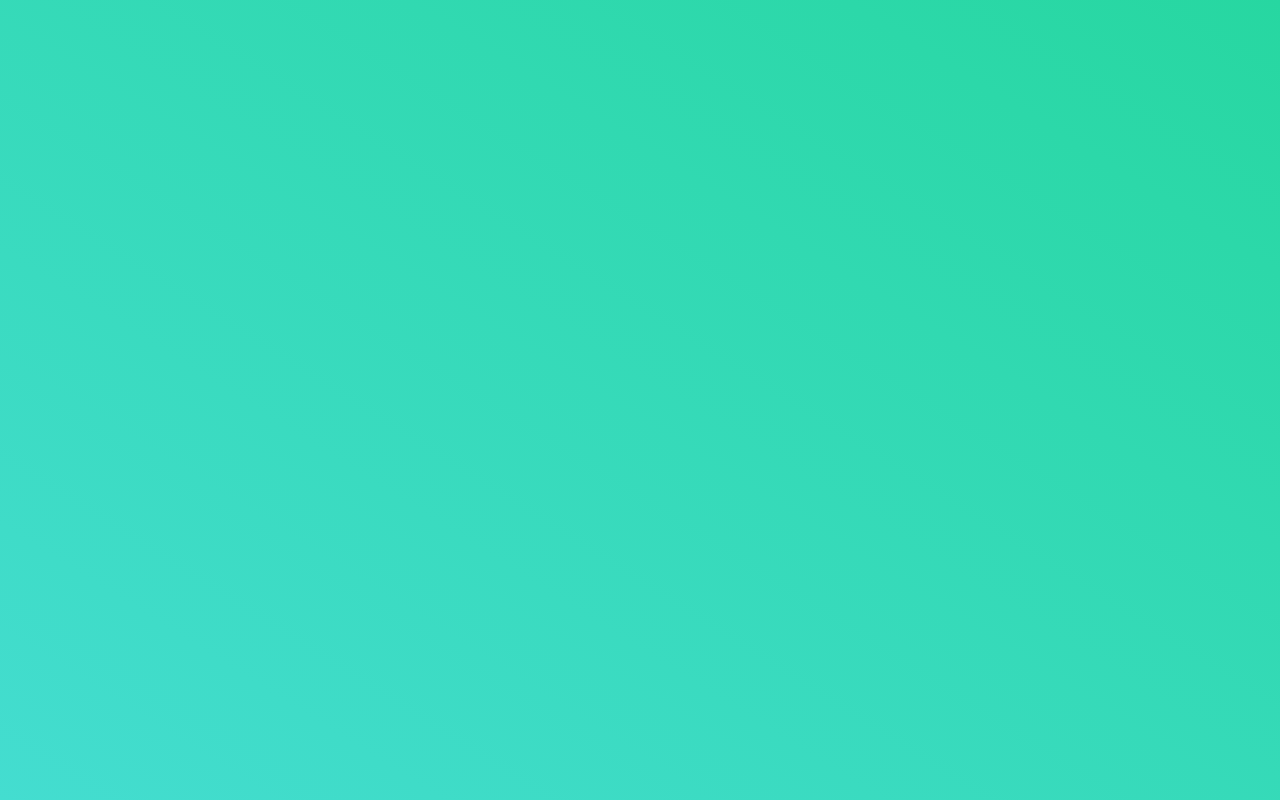
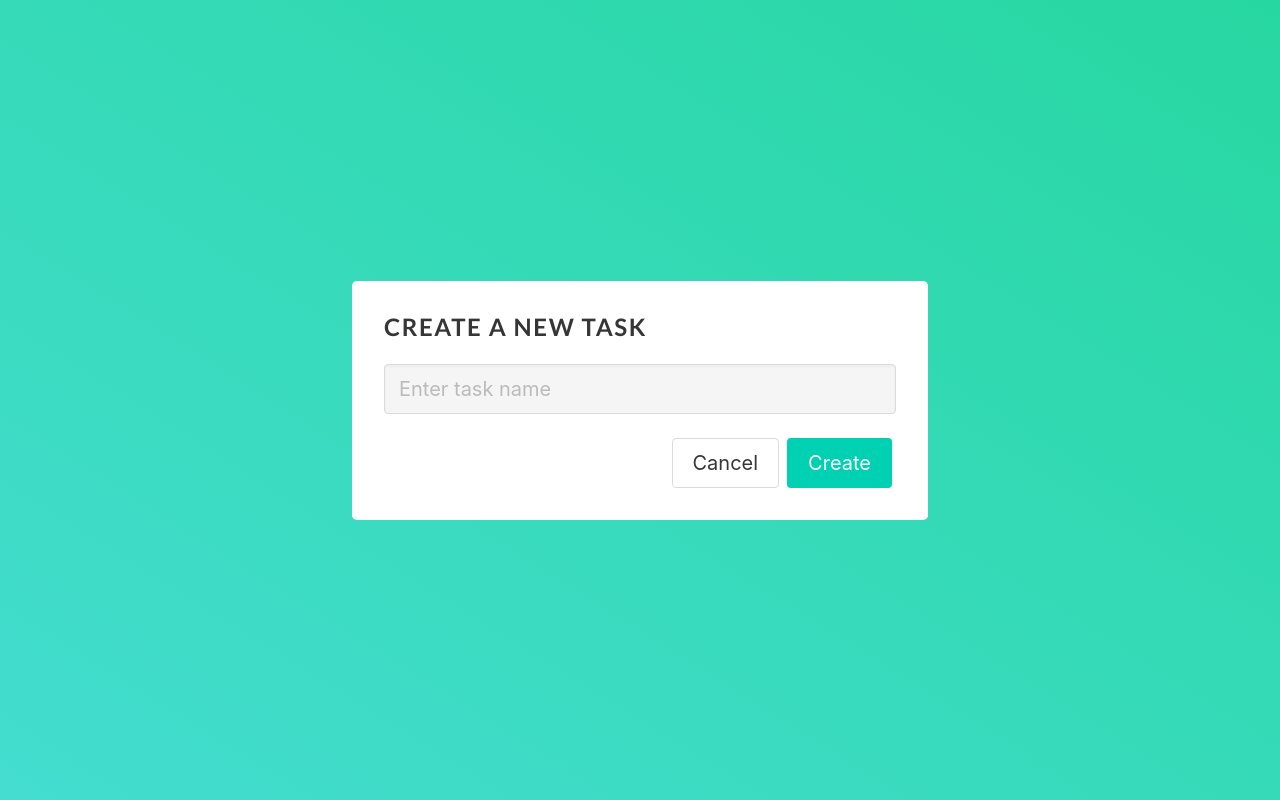
Before and after one commit to Lenasim/MEAN_stack_todolist, an Angular app in the folder front-end/: page /lists/1/new-task in a window 1280 px wide. Before the commit this address led to /. Built offline with nearby package versions, Linux system fonts and the light colour scheme.

Commit message:
add tasks button&function added

```diff
--- a/front-end/src/app/app-routing.module.ts
+++ b/front-end/src/app/app-routing.module.ts
@@ -2,13 +2,15 @@
 import { Routes, RouterModule } from '@angular/router';
 import { TaskViewComponent } from './pages/task-view/task-view.component';
 import { NewListComponent } from './pages/new-list/new-list.component';
+import { NewTaskComponent } from './pages/new-task/new-task.component';
 
 
 const routes: Routes = [
   { path: '', redirectTo: 'lists', pathMatch: 'full' },
   { path: 'new-list', component: NewListComponent },
   { path: 'lists', component: TaskViewComponent },
-  { path: 'lists/:listId', component: TaskViewComponent }
+  { path: 'lists/:listId', component: TaskViewComponent },
+  { path: 'lists/:listId/new-task', component: NewTaskComponent },
 
 ];
 
--- /dev/null
+++ b/front-end/src/app/models/list.model.ts
@@ -0,0 +1,4 @@
+export class List {
+    _id: string;
+    title: string;
+}
--- /dev/null
+++ b/front-end/src/app/models/task.model.ts
@@ -0,0 +1,5 @@
+export class Task {
+    _id: string;
+    title: string;
+    _listId: string;
+}
--- a/front-end/src/app/pages/new-list/new-list.component.ts
+++ b/front-end/src/app/pages/new-list/new-list.component.ts
@@ -1,5 +1,7 @@
 import { Component, OnInit } from '@angular/core';
 import { TaskService } from 'src/app/task.service';
+import { Router } from '@angular/router'
+import { List } from 'src/app/models/list.model'
 
 @Component({
   selector: 'app-new-list',
@@ -8,15 +10,15 @@
 })
 export class NewListComponent implements OnInit {
 
-  constructor(private taskService: TaskService) { }
+  constructor(private taskService: TaskService, private router: Router) { }
 
   ngOnInit(): void {
   }
 
   createList(title: string) {
-      this.taskService.createList(title).subscribe((response: any) => {
-        console.log(response);
-
+      this.taskService.createList(title).subscribe((list: List) => {
+        console.log(list);
+        this.router.navigate([ '/lists', list._id ])
       })
   }
 
--- /dev/null
+++ b/front-end/src/app/pages/new-task/new-task.component.html
@@ -0,0 +1,17 @@
+<div class="centered-content">
+    <div class="modal-box">
+        <h1 class="title">
+            Create a new task
+        </h1>
+
+        <input #taskTitleInput class="input has-background-light is-medium" type="text" placeholder="Enter task name">
+        <br><br>
+        <div class="buttons is-right">
+            <button class="button is-medium" routerLink="/">Cancel</button>
+            <button class="button is-primary has-text-white is-medium"
+            (click)="createTask(taskTitleInput.value)">
+                Create
+            </button>
+        </div>
+    </div>
+</div>
--- /dev/null
+++ b/front-end/src/app/pages/new-task/new-task.component.ts
@@ -0,0 +1,32 @@
+import { Component, OnInit } from '@angular/core';
+import { TaskService } from 'src/app/task.service';
+import { ActivatedRoute, Params, Router } from '@angular/router'
+import { Task } from 'src/app/models/task.model'
+
+@Component({
+  selector: 'app-new-task',
+  templateUrl: './new-task.component.html',
+  styleUrls: ['./new-task.component.scss']
+})
+export class NewTaskComponent implements OnInit {
+
+  constructor(private taskService: TaskService, private route: ActivatedRoute, private router: Router) { }
+
+  listId: string;
+
+
+  ngOnInit(): void {
+    this.route.params.subscribe(
+      (params: Params) => {
+        this.listId = params['listId']
+      }
+    )
+  }
+
+  createTask(title: string) {
+    this.taskService.createTask(title, this.listId).subscribe((newTask: Task) => {
+      console.log(newTask);
+      this.router.navigate(['../'], { relativeTo: this.route });
+    })
+  }
+}
--- a/front-end/src/app/pages/task-view/task-view.component.html
+++ b/front-end/src/app/pages/task-view/task-view.component.html
@@ -19,6 +19,9 @@
             <div class="task" *ngFor="let task of tasks">
                 <p>{{ task.title }}</p>
             </div>
+            <button routerLink="./new-task" class="circle-add-button button is-primary">
+                <fa-icon [icon]="faPlus"></fa-icon>
+            </button>
         </div>
     </div>
 </div>
--- a/front-end/src/app/pages/task-view/task-view.component.scss
+++ b/front-end/src/app/pages/task-view/task-view.component.scss
@@ -25,6 +25,7 @@
 }
 
 .tasks-list-container {
+    position: relative;
     display: flex;
     flex-grow: 1;
     flex-direction: column;
@@ -107,3 +108,13 @@
         transform: scale(0.85);
     }
 }
+
+.circle-add-button {
+    position: absolute;
+    bottom: 2rem;
+    right: 2rem;
+    height: 3rem;
+    width: 3rem;
+    background: $primary;
+    border-radius: 50%;
+}
--- a/front-end/src/app/pages/task-view/task-view.component.ts
+++ b/front-end/src/app/pages/task-view/task-view.component.ts
@@ -1,7 +1,7 @@
 import { Component, OnInit } from '@angular/core';
 import { TaskService } from 'src/app/task.service';
 import { ActivatedRoute, Params } from '@angular/router';
-
+import { faPlus } from '@fortawesome/free-solid-svg-icons';
 
 @Component({
   selector: 'app-task-view',
@@ -10,10 +10,11 @@
 })
 export class TaskViewComponent implements OnInit {
 
-  lists: any[];
-  tasks: any[];
+  constructor(private taskService: TaskService, private route: ActivatedRoute) { }
 
-  constructor(private taskService: TaskService, private route: ActivatedRoute) { }
+    lists: any[];
+    tasks: any[];
+    faPlus = faPlus;
 
   ngOnInit(): void {
     this.route.params.subscribe(
@@ -21,7 +22,6 @@
         console.log(params);
         this.taskService.getTasks(params.listId).subscribe((tasks: any[]) => {
           this.tasks = tasks;
-
         })
       }
     )
--- a/front-end/src/app/task.service.ts
+++ b/front-end/src/app/task.service.ts
@@ -8,15 +8,19 @@
 
   constructor(private webReqService: WebRequestService) { }
 
-  createList(title: string){
+  getLists() {
+    return this.webReqService.get('lists');
+  }
+
+  createList(title: string) {
     return this.webReqService.post('lists', { title });
   }
 
-  getLists(){
-    return this.webReqService.get('lists');
+  getTasks(listId: string) {
+    return this.webReqService.get(`lists/${listId}/tasks`);
   }
 
-  getTasks(listId: string){
-    return this.webReqService.get(`lists/${listId}/tasks`);
+  createTask(title: string, listId: string) {
+    return this.webReqService.post(`lists/${listId}/tasks`, { title });
   }
 }
```
Also changed, not shown: front-end/src/app/app.module.ts (+6 -2 lines), front-end/src/app/pages/new-task/new-task.component.scss (added), 1 other file (tests, documents, lock files or other folders).
